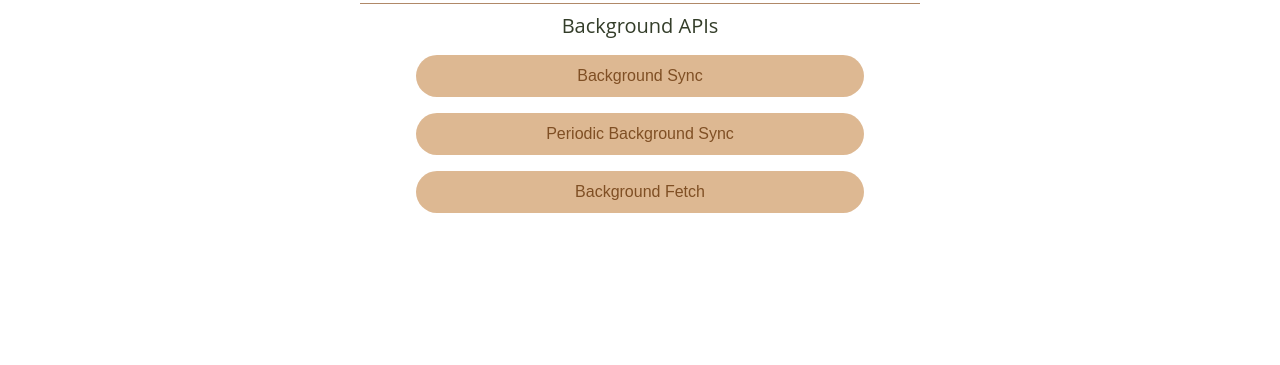
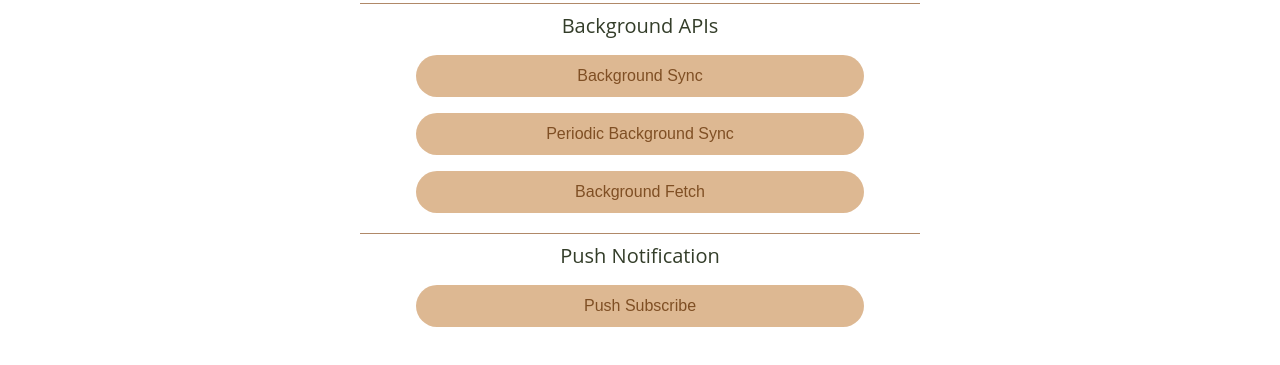
Before and after one commit to shivam-kadwade/javascript-in-background, a website: page background-apis/index.html in a window 1280 px wide. Shown: the part 73-438 px from the top of the page. Drawn offline with Linux system fonts and the light colour scheme.

Commit message:
Added push notification button in html dom

```diff
--- a/background-apis/index.html
+++ b/background-apis/index.html
@@ -5,6 +5,7 @@
     <meta http-equiv="X-UA-Compatible" content="IE=edge">
     <meta name="viewport" content="width=device-width, initial-scale=1.0">
     <script src="background.js" defer></script>
+    <script src="push.js" defer></script>
     <link rel="stylesheet" href="styles.css">
     <title>Background</title>
 </head>
@@ -18,6 +19,10 @@
         <button id="btnPerBgSync">Periodic Background Sync</button>
         <button id="btnBgFetch">Background Fetch</button>
     </section>
+    <section id="push">
+        <h2> Push Notification</h2>
+        <button id="btnPush">Push Subscribe</button>
+    </section>
 </main>
 </div>
 </body>
```
